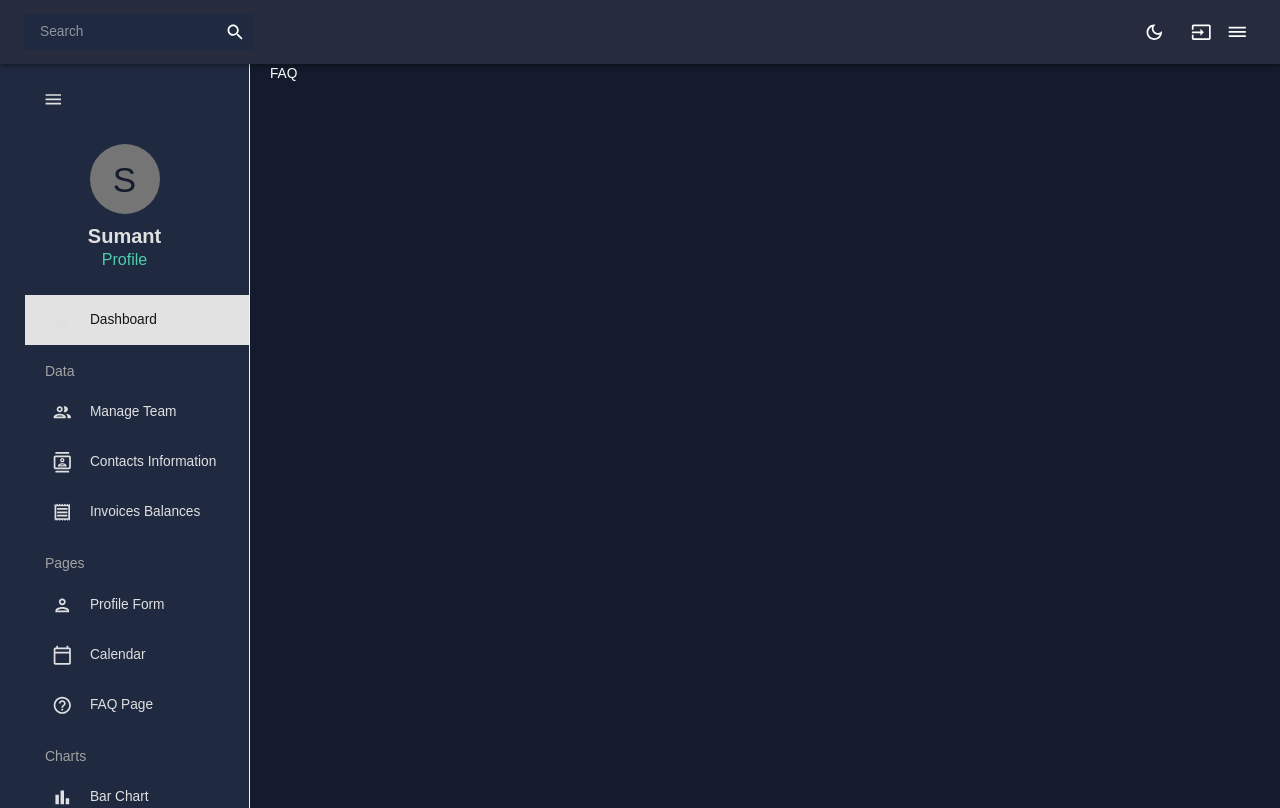
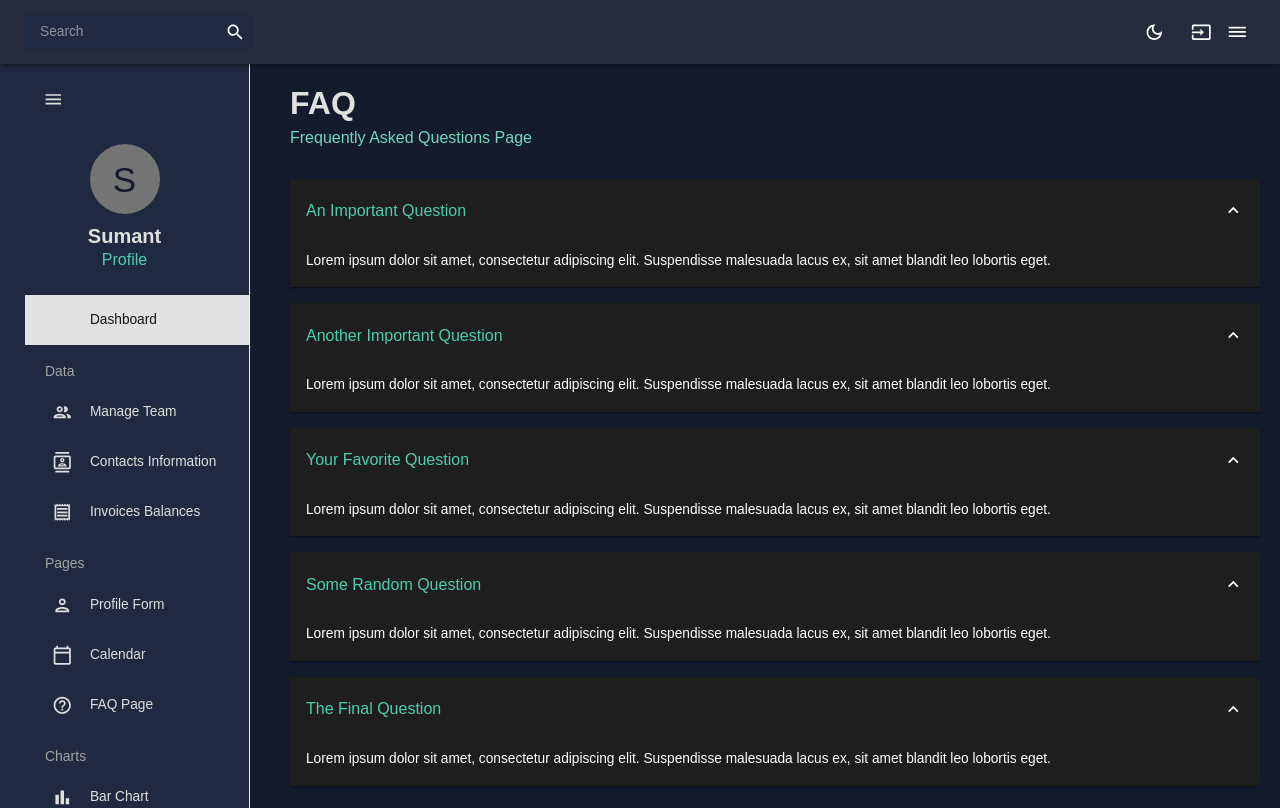
Before and after one commit to Sumant64/react-admin-dashboard, a React (Create React App) app: page /faq in a window 1280 px wide. Built offline with nearby package versions, Linux system fonts and the light colour scheme.

Commit message:
faqs section

```diff
--- /dev/null
+++ b/src/components/common/Header.tsx
@@ -0,0 +1,32 @@
+import { Box, Typography, useTheme } from '@mui/material';
+import React from 'react'
+import { tokens } from '../../theme';
+
+interface Props {
+    title: string;
+    subtitle: string;
+}
+
+const Header = (props: Props) => {
+    const theme = useTheme();
+    const colors = tokens(theme.palette.mode);
+
+
+  return (
+    <Box mb="30px">
+        <Typography
+            variant='h2'
+            color={colors.grey[100]}
+            fontWeight="bold"
+            sx={{m: '0 0 5px 0'}}
+        >
+            {props.title}
+        </Typography>
+        <Typography variant='h5' color={colors.greenAccent[400]}>
+            {props.subtitle}
+        </Typography>
+    </Box>
+  )
+}
+
+export default Header
--- a/src/scenes/faq/index.tsx
+++ b/src/scenes/faq/index.tsx
@@ -1,8 +1,86 @@
+import { Accordion, AccordionDetails, AccordionSummary, Box, Typography, useTheme } from '@mui/material'
 import React from 'react'
+import { tokens } from '../../theme';
+import Header from '../../components/common/Header';
+import ExpandMoreIcon from "@mui/icons-material/ExpandMore";
 
 const FAQ = () => {
+  const theme = useTheme();
+  const colors = tokens(theme.palette.mode);
+
   return (
-    <div>FAQ</div>
+    <Box m="20px">
+      <Header title='FAQ' subtitle='Frequently Asked Questions Page' />
+
+      <Accordion defaultExpanded>
+        <AccordionSummary expandIcon={<ExpandMoreIcon />}>
+          <Typography color={colors.greenAccent[500]} variant='h5'>
+            An Important Question
+          </Typography>
+        </AccordionSummary>
+        <AccordionDetails>
+          <Typography>
+            Lorem ipsum dolor sit amet, consectetur adipiscing elit. Suspendisse
+            malesuada lacus ex, sit amet blandit leo lobortis eget.
+          </Typography>
+        </AccordionDetails>
+      </Accordion>
+      <Accordion defaultExpanded>
+        <AccordionSummary expandIcon={<ExpandMoreIcon />}>
+          <Typography color={colors.greenAccent[500]} variant="h5">
+            Another Important Question
+          </Typography>
+        </AccordionSummary>
+        <AccordionDetails>
+          <Typography>
+            Lorem ipsum dolor sit amet, consectetur adipiscing elit. Suspendisse
+            malesuada lacus ex, sit amet blandit leo lobortis eget.
+          </Typography>
+        </AccordionDetails>
+      </Accordion>
+
+      <Accordion defaultExpanded>
+        <AccordionSummary expandIcon={<ExpandMoreIcon />}>
+          <Typography color={colors.greenAccent[500]} variant="h5">
+            Your Favorite Question
+          </Typography>
+        </AccordionSummary>
+        <AccordionDetails>
+          <Typography>
+            Lorem ipsum dolor sit amet, consectetur adipiscing elit. Suspendisse
+            malesuada lacus ex, sit amet blandit leo lobortis eget.
+          </Typography>
+        </AccordionDetails>
+      </Accordion>
+
+      <Accordion defaultExpanded>
+        <AccordionSummary expandIcon={<ExpandMoreIcon />}>
+          <Typography color={colors.greenAccent[500]} variant="h5">
+            Some Random Question
+          </Typography>
+        </AccordionSummary>
+        <AccordionDetails>
+          <Typography>
+            Lorem ipsum dolor sit amet, consectetur adipiscing elit. Suspendisse
+            malesuada lacus ex, sit amet blandit leo lobortis eget.
+          </Typography>
+        </AccordionDetails>
+      </Accordion>
+
+      <Accordion defaultExpanded>
+        <AccordionSummary expandIcon={<ExpandMoreIcon />}>
+          <Typography color={colors.greenAccent[500]} variant="h5">
+            The Final Question
+          </Typography>
+        </AccordionSummary>
+        <AccordionDetails>
+          <Typography>
+            Lorem ipsum dolor sit amet, consectetur adipiscing elit. Suspendisse
+            malesuada lacus ex, sit amet blandit leo lobortis eget.
+          </Typography>
+        </AccordionDetails>
+      </Accordion>
+    </Box>
   )
 }
 
```
